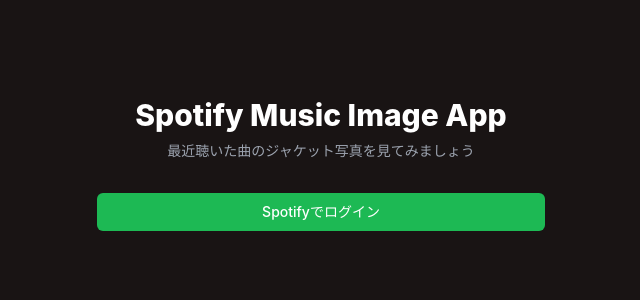
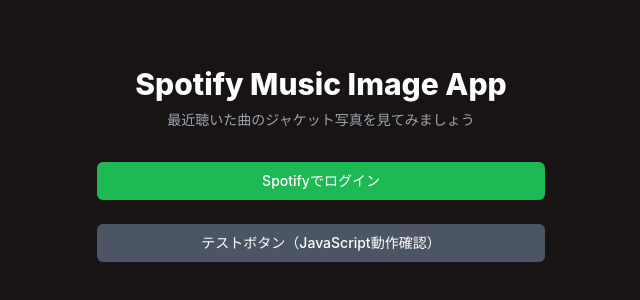
Before and after one commit to y0303noki/spotify-music-image-app, a React (Vite) app in the folder frontend/: page /#/ in a window 1280 px wide. Shown: the part 248-548 px from the top of the page, without its empty margins (319-959 px from the left). Built offline with nearby package versions, Linux system fonts and the light colour scheme; no server answers.

Commit message:
Add debug logging and test button to diagnose page loading issues

```diff
--- a/frontend/src/pages/Login.tsx
+++ b/frontend/src/pages/Login.tsx
@@ -5,10 +5,15 @@
   const navigate = useNavigate()
 
   useEffect(() => {
+    console.log('Login component mounted')
+    console.log('Current URL:', window.location.href)
+
     // URLから認証コードを確認
     const urlParams = new URLSearchParams(window.location.search)
     const code = urlParams.get('code')
     const error = urlParams.get('error')
+
+    console.log('URL params:', { code: code ? 'present' : 'missing', error })
 
     if (code) {
       console.log('Login: Found authorization code, redirecting to callback')
@@ -73,6 +78,11 @@
     window.location.href = authUrl
   }
 
+  const handleTestClick = () => {
+    console.log('Test button clicked')
+    alert('テストボタンがクリックされました。JavaScriptは正常に動作しています。')
+  }
+
   return (
     <div className="min-h-screen flex items-center justify-center bg-spotify-black">
       <div className="max-w-md w-full space-y-8">
@@ -91,6 +101,12 @@
           >
             Spotifyでログイン
           </button>
+          <button
+            onClick={handleTestClick}
+            className="group relative w-full flex justify-center py-2 px-4 border border-transparent text-sm font-medium rounded-md text-white bg-gray-600 hover:bg-gray-700 focus:outline-none focus:ring-2 focus:ring-offset-2 focus:ring-gray-500"
+          >
+            テストボタン（JavaScript動作確認）
+          </button>
         </div>
       </div>
     </div>
```
